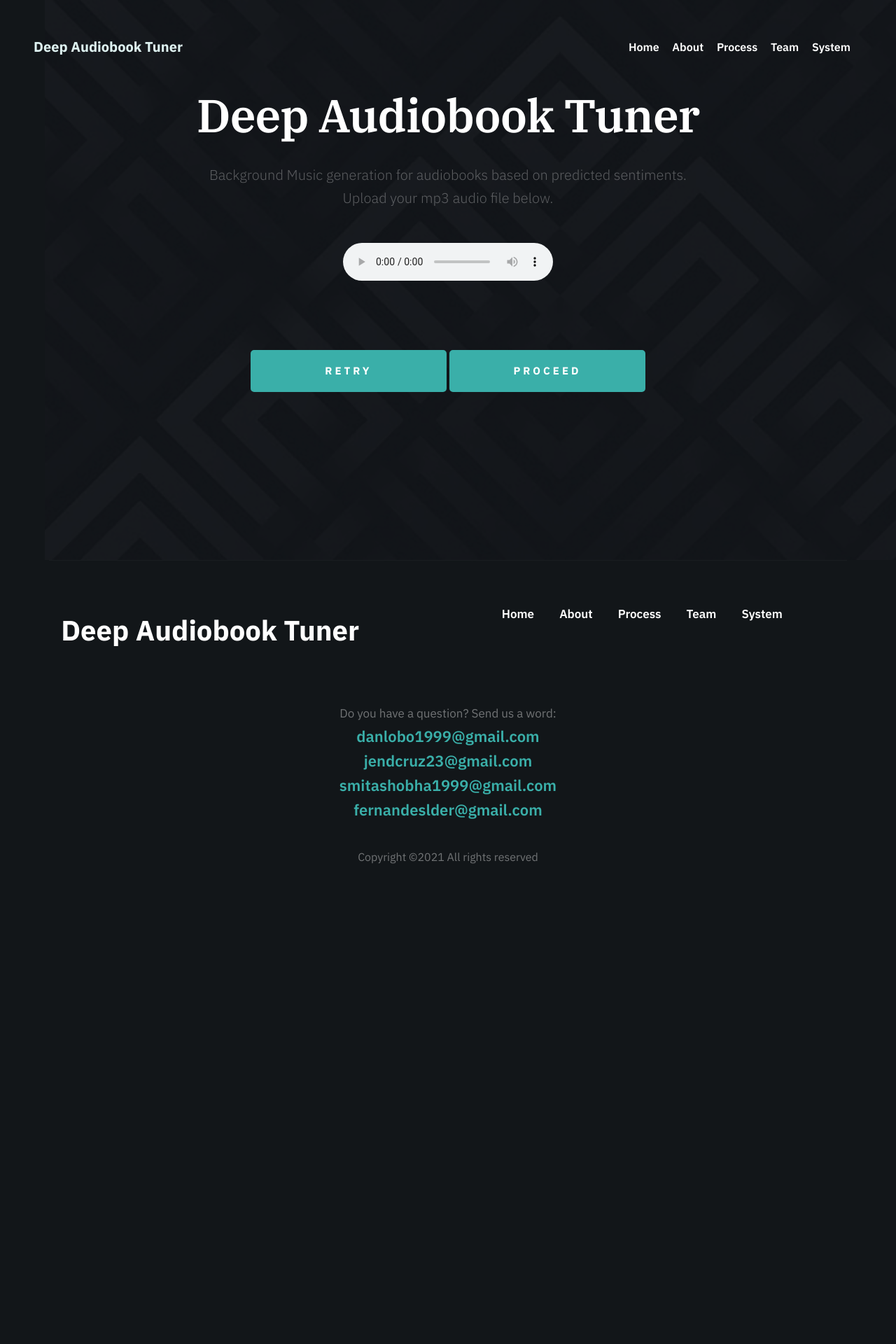
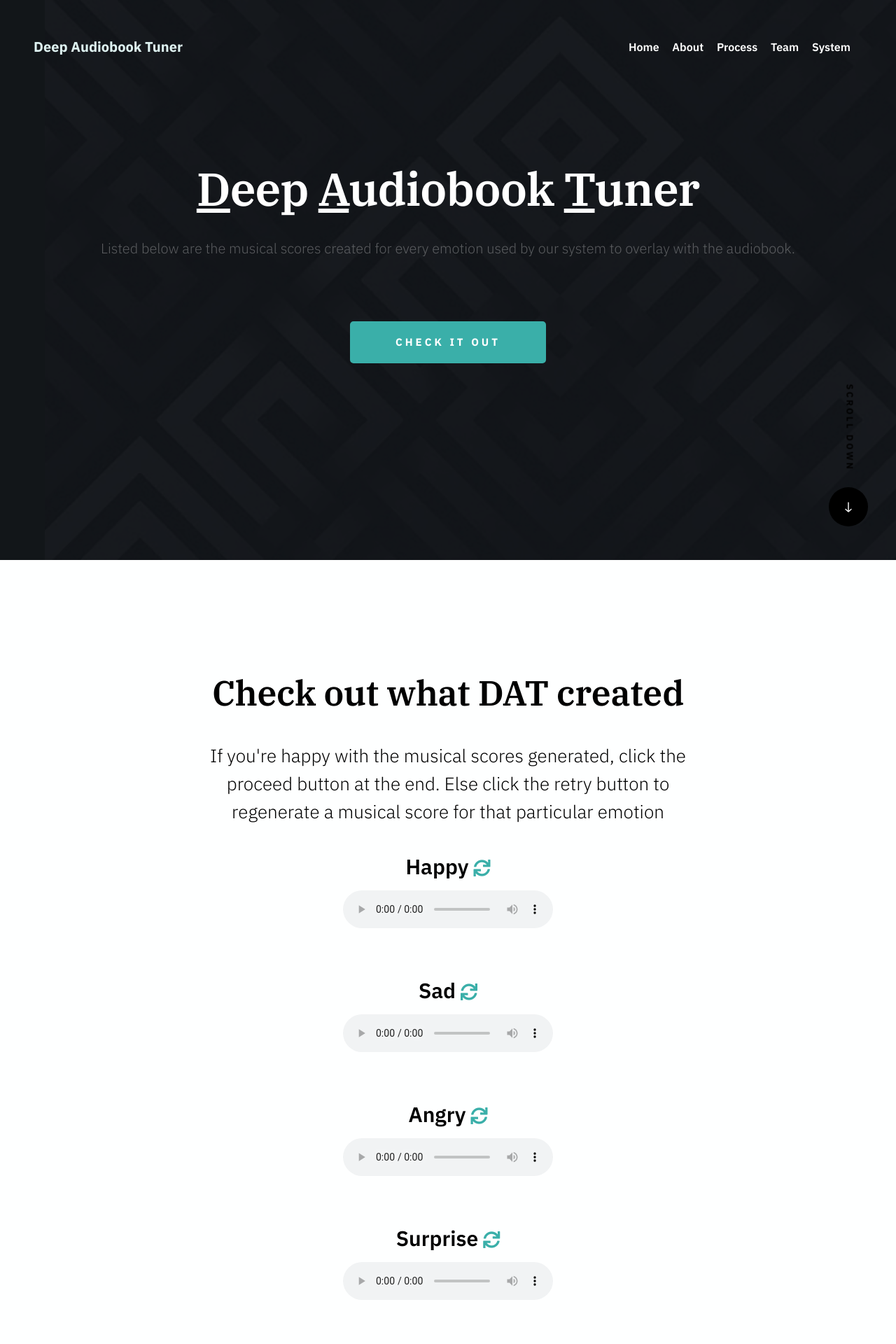
Before and after one commit to jendcruz22/DeepAudiobookTunerApp, a Flask app: page /player/1 in a window 1280 px wide. Shown: the top 1920 px of the page at 70% size. Before the commit the page ends 1234 px from the top, so only its background shows below. Run offline with Flask 2, Linux system fonts and the light colour scheme.

Commit message:
modified : player.html

```diff
--- a/main.py
+++ b/main.py
@@ -88,6 +88,12 @@ def play_audio(filename):
     file_path = EMOTIONS_FOLDER + filename
     return send_file(file_path, as_attachment=True, attachment_filename='')
 
+
+# Final Audio API
+# @app.route("/final_product/<filename>", methods = ['GET'])
+# def final_product(filename):
+#     return render_template('final_product.html', value=filename)
+
 # Download API
 @app.route("/downloadfile/<filename>", methods = ['GET'])
 def download_file(filename):
--- a/templates/download.html
+++ b/templates/download.html
@@ -72,7 +72,7 @@
             <div class="row home-content__main wide">
                 <center>
                 <h1>
-                Deep Audiobook Tuner
+                    <u>D</u>eep <u>A</u>udiobook <u>T</u>uner
                 </h1>
 
                 <h3>
--- a/templates/final_product.html
+++ b/templates/final_product.html
@@ -83,7 +83,7 @@
             <div class="row home-content__main wide">
                 <center>
                 <h1>
-                Deep Audiobook Tuner
+                    <u>D</u>eep <u>A</u>udiobook <u>T</u>uners
                 </h1>
 
                 <h3>
--- a/templates/index.html
+++ b/templates/index.html
@@ -86,7 +86,7 @@
             <div class="row home-content__main wide">
 
                 <h1>
-                Deep Audiobook Tuner
+                    <u>D</u>eep <u>A</u>udiobook <u>T</u>uner
                 </h1>
 
                 <h3>
--- a/templates/player.html
+++ b/templates/player.html
@@ -41,7 +41,7 @@
 
 <body id="top">
 
-    <div id="preloader" class="animation">
+    <!-- <div id="preloader" class="animation">
 		<div class="decor">
 			<div class="bar"></div>
 		</div>
@@ -49,7 +49,7 @@
 	</div>
 
 	<div class="pre-overlay o-1"></div>
-		<div class="pre-overlay o-2"></div>
+		<div class="pre-overlay o-2"></div> -->
 
     <!-- header  -->
     <!--==================================================-->
@@ -79,43 +79,116 @@
       <section id="home" class="s-home target-section">
 
         <div class="home-content">
+        <center>
+            <div class="row home-content__main wide">
 
-            <div class="row home-content__main wide">
-                <center>
                 <h1>
-                Deep Audiobook Tuner
+                    <u>D</u>eep <u>A</u>udiobook <u>T</u>uner
                 </h1>
 
                 <h3>
-                    Background Music generation for audiobooks based on predicted sentiments.
-                    <br>
-                    Upload your mp3 audio file below.
+                    Listed below are the musical scores created for every emotion used by our system to overlay with the audiobook.
                 </h3>
 
-                <br>
+                <div class="home-content__button">
+                    <a href="#process" class="smoothscroll btn btn--primary btn--large">
+                        Check it out
+                    </a>
+                </div>
+
+            </div> <!-- end home-content__main -->
+        </center>
+        <a href="#process" class="home-scroll smoothscroll">
+            <span class="home-scroll__text">Scroll Down</span>
+            <span class="home-scroll__icon"></span>
+        </a>
+
+        </div> <!-- end home-content -->
+
+    </section>
+
+    <!-- process -->
+    <!--==================================================-->
+    <section id="process" class="s-about target-section">
+
+        <div class="row section-header narrower align-center" data-aos="fade-up">
+            <div class="col-full">
+                <h1 class="display-1">
+                    Check out what DAT created
+                </h1>
+                <p class="lead">
+                    If you're happy with the musical scores generated, click the proceed button at the end.
+                    Else click the retry button to regenerate a musical score for that particular emotion
+                </p>
+            </div>
+
+            <center>
+                <div>
+                    <h2>
+                        Happy
+                        <a href="{{ url_for('upload_file') }}" onMouseOver="this.style.color='#3AAFA9'" onMouseOut="this.style.color='#00000'">
+                            <i style="font-size:24px" class="fa" style="line-height: 50px;">&#xf021;</i>
+                        </a>
+                    </h2>
+                    <audio controls>
+                        <source src="/play_audio/{{value}}" type="audio/ogg">
+                        <source src="/play_audio/{{value}}" type="audio/mpeg">
+                    </audio>
+                </div>
+                <div>
+                    <h2>
+                        Sad
+                        <a href="{{ url_for('upload_file') }}" onMouseOver="this.style.color='#3AAFA9'" onMouseOut="this.style.color='#00000'">
+                            <i style="font-size:24px" class="fa" style="line-height: 50px;">&#xf021;</i>
+                        </a>
+                    </h2>
+                    <audio controls>
+                        <source src="/play_audio/{{value}}" type="audio/ogg">
+                        <source src="/play_audio/{{value}}" type="audio/mpeg">
+                    </audio>
+                </div>
+                <div>
+                    <h2>
+                        Angry
+                        <a href="{{ url_for('upload_file') }}" onMouseOver="this.style.color='#3AAFA9'" onMouseOut="this.style.color='#00000'">
+                            <i style="font-size:24px" class="fa" style="line-height: 50px;">&#xf021;</i>
+                        </a>
+                    </h2>
+                    <audio controls>
+                        <source src="/play_audio/{{value}}" type="audio/ogg">
+                        <source src="/play_audio/{{value}}" type="audio/mpeg">
+                    </audio>
+                </div>
+
+                <div>
+                    <h2>
+                        Surprise
+                        <a href="{{ url_for('upload_file') }}" onMouseOver="this.style.color='#3AAFA9'" onMouseOut="this.style.color='#00000'">
+                            <i style="font-size:24px" class="fa" style="line-height: 50px;">&#xf021;</i>
+                        </a>
+                    </h2>
 
                     <audio controls>
                         <source src="/play_audio/{{value}}" type="audio/ogg">
                         <source src="/play_audio/{{value}}" type="audio/mpeg">
                     </audio>
 
-                <div class="home-content__button">
-                    <a href="{{ url_for('upload_file') }}" class="btn btn-info" style="background-color: #3AAFA9; border-color: #3AAFA9; color: white;">
-                        Retry
-                    </a>
+                    <div class="home-content__button" style="padding-top: 0px;">
                         <a href="/downloadfile/{{value}}" class="btn btn-info" style="background-color: #3AAFA9; border-color: #3AAFA9; color: white;">
                             Proceed
                         </a>
                     </div>
+
+                </div>
+
                 <br>
                 <br>
+            </center>
 
-                </center>
-            </div> <!-- end home-content__main -->
-
-        </div> <!-- end home-content -->
+        </div> <!-- end process-content__main -->
 
     </section>
+     <!-- end s-process -->
 
     <!-- footer -->
     <!--==================================================-->
@@ -140,6 +213,10 @@
                 </ul>
 
             </div>
+        </div>
+
+        <div class="go-top">
+            <a class="smoothscroll" title="Back to Top" href="#top"></a>
         </div>
 
         <p class="footer__contact">
--- a/templates/upload_file.html
+++ b/templates/upload_file.html
@@ -61,6 +61,7 @@
 
         <a class="header-menu-toggle" href="#"><span>Menu</span></a>
     </header> <!-- end header -->
+
     <!-- home -->
     <!--==================================================-->
     <section id="home" class="s-home target-section">
@@ -72,7 +73,7 @@
             <div class="row home-content__main wide">
                 <center>
                 <h1>
-                Deep Audiobook Tuner
+                    <u>D</u>eep <u>A</u>udiobook <u>T</u>uner
                 </h1>
 
                 <h3>
```
Lines whose indentation alone changed are shown as unchanged.
